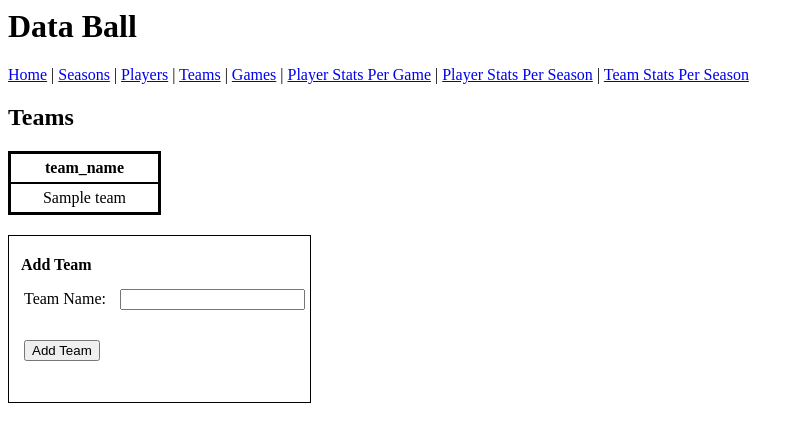
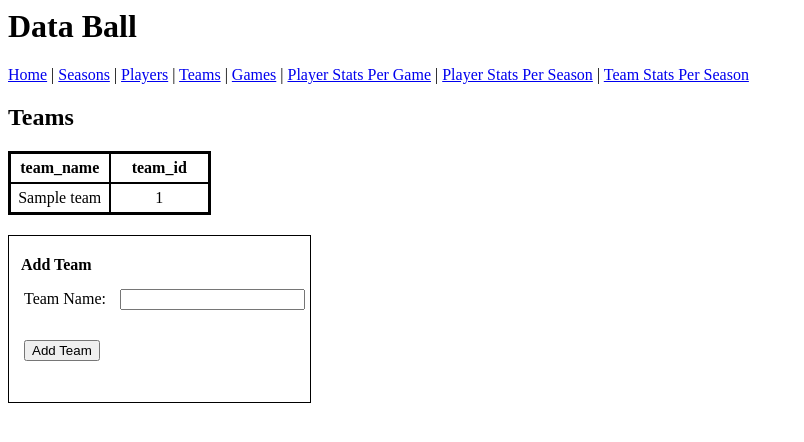
Before and after one commit to dobell733/data_ball, a Flask app: page /teams in a window 1280 px wide. Shown: the top 442 px of the page, without its empty margins (0-804 px from the left). Run offline with Flask 2, Linux system fonts and the light colour scheme; tables that the repository leaves empty or names only in its code hold one stand-in row (values such as "Sample post"); data that the repository does not hold is empty; some libraries are stand-ins or nearby versions.

Commit message:
Edit table styling to make tables smaller

```diff
--- a/static/css/style.css
+++ b/static/css/style.css
@@ -11,7 +11,8 @@
 th, td {
     border: 2px solid black;
     padding: 5px 5px;
-    min-width: 150px;
+    min-width: 100px;
+    font-size: medium;
 }
 
 thead, tbody {
```
